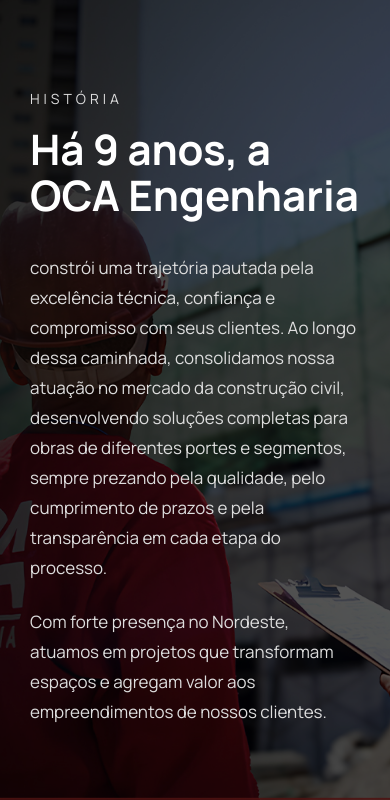
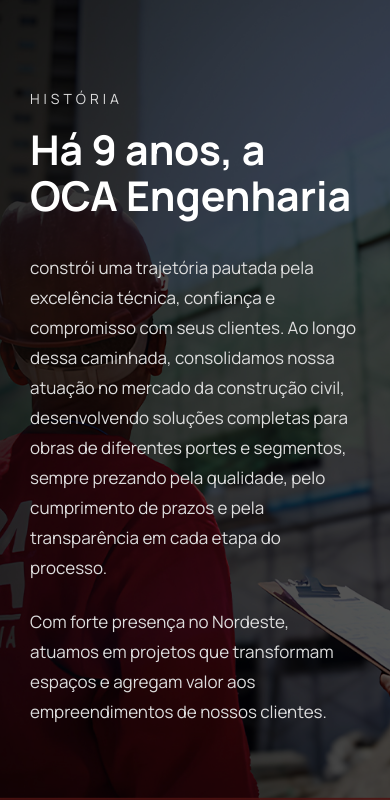
Before and after one commit to rsein/oca-portfolio, a plain HTML site: page index.html in a window 390 px wide. Shown: the part 846-1646 px from the top of the page. Drawn offline with Linux system fonts and the light colour scheme.

```diff
--- a/style.css
+++ b/style.css
@@ -2410,7 +2410,7 @@
 
 .about-content h2{
 
-    font-size:42px;
+    font-size:41px;
 
     line-height:46px;
 
```
